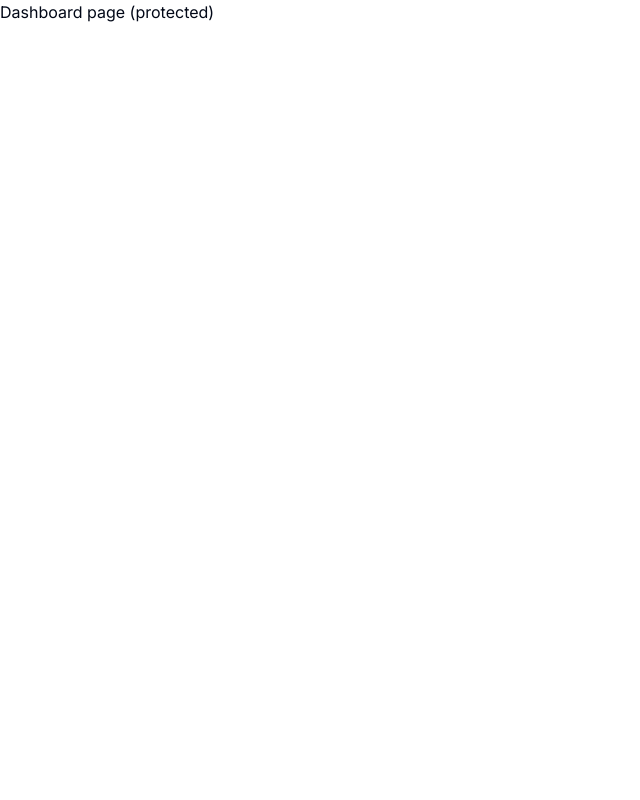
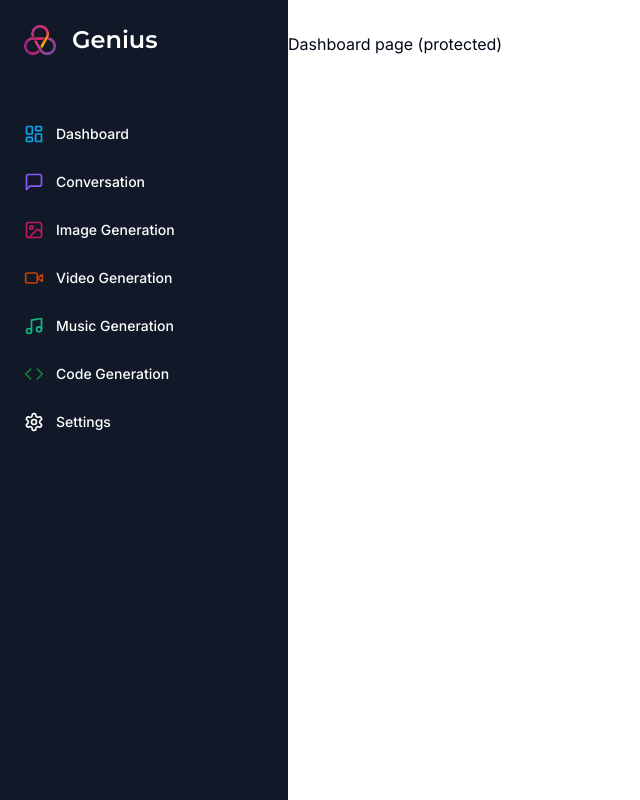
Before and after one commit to HassaanMuhammad69/AI-SaaS, a Next.js app: page /dashboard in a window 1280 px wide. Shown: the whole page, without its empty margins (0-640 px from the left). Built offline with nearby package versions, Linux system fonts and the light colour scheme.

Commit message:
sidebar is done

```diff
--- a/app/(dashboard)/(routes)/dashboard/page.tsx
+++ b/app/(dashboard)/(routes)/dashboard/page.tsx
@@ -1,11 +1,8 @@
-import { UserButton } from "@clerk/nextjs"
-
 
 const DashBoardPage=()=> {
   return(
     <div>
     <p>Dashboard page (protected)</p>
-    <UserButton afterSignOutUrl="/" />
     </div>
   )
 }
--- /dev/null
+++ b/app/(dashboard)/layout.tsx
@@ -0,0 +1,22 @@
+import Navbar from "@/components/navbar"
+import Sidebar from "@/components/sidebar"
+
+const DashBoardLayout =({
+    children
+}:{
+    children: React.ReactNode
+}) =>{
+ return(
+    <div className="h-full relative">
+        <div className="hidden h-full md:flex md:w-72 md:flex-col
+        md:fixed md:inset-y-0 z-[80] bg-gray-900">
+           <Sidebar/>
+        </div>
+        <main className="md:pl-72">
+            <Navbar/>
+            {children}
+        </main>
+    </div>
+ )
+}
+export default DashBoardLayout
--- /dev/null
+++ b/components/mobile-sidebar.tsx
@@ -0,0 +1,23 @@
+"use client"
+
+import { Button } from "./ui/button"
+import { Menu } from "lucide-react"
+import { Sheet, SheetContent, SheetTrigger } from "./ui/sheet"
+import Sidebar from "./sidebar"
+
+
+const MobileSidebar = () => {
+    return (
+        <Sheet>
+            <SheetTrigger>
+                <Button variant="ghost" size='icon' className="md:hidden">
+                    <Menu />
+                </Button>
+            </SheetTrigger>
+            <SheetContent side="left" className="p-0">
+                <Sidebar/>
+            </SheetContent>
+        </Sheet>
+    )
+}
+export default MobileSidebar
--- /dev/null
+++ b/components/navbar.tsx
@@ -0,0 +1,14 @@
+import { UserButton } from "@clerk/nextjs"
+import MobileSidebar from "./mobile-sidebar"
+
+const Navbar = () => {
+    return (
+        <div className="flex items-center p-4">
+            <MobileSidebar />
+            <div className="flex w-full justify-end">
+                <UserButton afterSignOutUrl="/" />
+            </div>
+        </div>
+    )
+}
+export default Navbar
--- /dev/null
+++ b/components/sidebar.tsx
@@ -0,0 +1,90 @@
+"use client"
+
+import { cn } from "@/lib/utils"
+import { Code, ImageIcon, LayoutDashboard, MessageSquare, Music, Settings, VideoIcon } from "lucide-react"
+import { Montserrat } from "next/font/google"
+import Image from "next/image"
+import Link from "next/link"
+
+const montserrat = Montserrat({ weight: "600", subsets: ["latin"] })
+
+const routes = [
+    {
+        label: "Dashboard",
+        icon: LayoutDashboard,
+        href: "/dashboard",
+        color: "text-sky-500"
+    },
+    {
+        label: "Conversation",
+        icon: MessageSquare,
+        href: "/conversation",
+        color: "text-violet-500"
+    },
+    {
+        label: "Image Generation",
+        icon: ImageIcon,
+        href: "/image",
+        color: "text-pink-700"
+    },
+    {
+        label: "Video Generation",
+        icon: VideoIcon,
+        href: "/video",
+        color: "text-orange-700"
+    },
+    {
+        label: "Music Generation",
+        icon: Music,
+        href: "/music",
+        color: "text-emerald-500"
+    },
+    {
+        label: "Code Generation",
+        icon: Code,
+        href: "/code",
+        color: "text-green-700"
+    },
+    {
+        label: "Settings",
+        icon: Settings,
+        href: "/settings",
+    },
+]
+
+const Sidebar = () => {
+    return (
+        <div className="space py-4 flex flex-col h-full bg-[#111827] text-white">
+            <div className="px-3 py-2 flex-1">
+                <Link href="/dashboard"
+                    className="flex items-center pl-3 mb-14">
+                    <div className="relative w-8 h-8 mr-4">
+                        <Image
+                            fill
+                            alt="Logo"
+                            src="/logo.png"
+                        />
+                    </div>
+                    <h1 className={cn("text-2xl font-bold", montserrat.className)}>
+                        Genius
+                    </h1>
+                </Link>
+                <div className="space-y-1">
+                    {routes.map((route) => (
+                        <Link href={route.href}
+                            key={route.href}
+                            className="text-sm group flex p-3 w-full justify start-0
+                            font-medium cursor-pointer hover:text-white hover:bg-white/10 rounded-lg transition"
+                        >
+                            <div className="flex items-center flex-1">
+                                <route.icon className={cn("h-5 w-5 mr-3", route.color)} />
+                                {route.label}
+                            </div>
+                        </Link>
+                    ))}
+                </div>
+            </div>
+        </div>
+    )
+}
+export default Sidebar
--- /dev/null
+++ b/components/ui/sheet.tsx
@@ -0,0 +1,140 @@
+"use client"
+
+import * as React from "react"
+import * as SheetPrimitive from "@radix-ui/react-dialog"
+import { cva, type VariantProps } from "class-variance-authority"
+import { X } from "lucide-react"
+
+import { cn } from "@/lib/utils"
+
+const Sheet = SheetPrimitive.Root
+
+const SheetTrigger = SheetPrimitive.Trigger
+
+const SheetClose = SheetPrimitive.Close
+
+const SheetPortal = SheetPrimitive.Portal
+
+const SheetOverlay = React.forwardRef<
+  React.ElementRef<typeof SheetPrimitive.Overlay>,
+  React.ComponentPropsWithoutRef<typeof SheetPrimitive.Overlay>
+>(({ className, ...props }, ref) => (
+  <SheetPrimitive.Overlay
+    className={cn(
+      "fixed inset-0 z-50 bg-black/80  data-[state=open]:animate-in data-[state=closed]:animate-out data-[state=closed]:fade-out-0 data-[state=open]:fade-in-0",
+      className
+    )}
+    {...props}
+    ref={ref}
+  />
+))
+SheetOverlay.displayName = SheetPrimitive.Overlay.displayName
+
+const sheetVariants = cva(
+  "fixed z-50 gap-4 bg-background p-6 shadow-lg transition ease-in-out data-[state=open]:animate-in data-[state=closed]:animate-out data-[state=closed]:duration-300 data-[state=open]:duration-500",
+  {
+    variants: {
+      side: {
+        top: "inset-x-0 top-0 border-b data-[state=closed]:slide-out-to-top data-[state=open]:slide-in-from-top",
+        bottom:
+          "inset-x-0 bottom-0 border-t data-[state=closed]:slide-out-to-bottom data-[state=open]:slide-in-from-bottom",
+        left: "inset-y-0 left-0 h-full w-3/4 border-r data-[state=closed]:slide-out-to-left data-[state=open]:slide-in-from-left sm:max-w-sm",
+        right:
+          "inset-y-0 right-0 h-full w-3/4  border-l data-[state=closed]:slide-out-to-right data-[state=open]:slide-in-from-right sm:max-w-sm",
+      },
+    },
+    defaultVariants: {
+      side: "right",
+    },
+  }
+)
+
+interface SheetContentProps
+  extends React.ComponentPropsWithoutRef<typeof SheetPrimitive.Content>,
+    VariantProps<typeof sheetVariants> {}
+
+const SheetContent = React.forwardRef<
+  React.ElementRef<typeof SheetPrimitive.Content>,
+  SheetContentProps
+>(({ side = "right", className, children, ...props }, ref) => (
+  <SheetPortal>
+    <SheetOverlay />
+    <SheetPrimitive.Content
+      ref={ref}
+      className={cn(sheetVariants({ side }), className)}
+      {...props}
+    >
+      {children}
+      <SheetPrimitive.Close className="absolute right-4 top-4 rounded-sm opacity-70 ring-offset-background transition-opacity hover:opacity-100 focus:outline-none focus:ring-2 focus:ring-ring focus:ring-offset-2 disabled:pointer-events-none data-[state=open]:bg-secondary">
+        <X className="h-4 w-4" />
+        <span className="sr-only">Close</span>
+      </SheetPrimitive.Close>
+    </SheetPrimitive.Content>
+  </SheetPortal>
+))
+SheetContent.displayName = SheetPrimitive.Content.displayName
+
+const SheetHeader = ({
+  className,
+  ...props
+}: React.HTMLAttributes<HTMLDivElement>) => (
+  <div
+    className={cn(
+      "flex flex-col space-y-2 text-center sm:text-left",
+      className
+    )}
+    {...props}
+  />
+)
+SheetHeader.displayName = "SheetHeader"
+
+const SheetFooter = ({
+  className,
+  ...props
+}: React.HTMLAttributes<HTMLDivElement>) => (
+  <div
+    className={cn(
+      "flex flex-col-reverse sm:flex-row sm:justify-end sm:space-x-2",
+      className
+    )}
+    {...props}
+  />
+)
+SheetFooter.displayName = "SheetFooter"
+
+const SheetTitle = React.forwardRef<
+  React.ElementRef<typeof SheetPrimitive.Title>,
+  React.ComponentPropsWithoutRef<typeof SheetPrimitive.Title>
+>(({ className, ...props }, ref) => (
+  <SheetPrimitive.Title
+    ref={ref}
+    className={cn("text-lg font-semibold text-foreground", className)}
+    {...props}
+  />
+))
+SheetTitle.displayName = SheetPrimitive.Title.displayName
+
+const SheetDescription = React.forwardRef<
+  React.ElementRef<typeof SheetPrimitive.Description>,
+  React.ComponentPropsWithoutRef<typeof SheetPrimitive.Description>
+>(({ className, ...props }, ref) => (
+  <SheetPrimitive.Description
+    ref={ref}
+    className={cn("text-sm text-muted-foreground", className)}
+    {...props}
+  />
+))
+SheetDescription.displayName = SheetPrimitive.Description.displayName
+
+export {
+  Sheet,
+  SheetPortal,
+  SheetOverlay,
+  SheetTrigger,
+  SheetClose,
+  SheetContent,
+  SheetHeader,
+  SheetFooter,
+  SheetTitle,
+  SheetDescription,
+}
--- a/package.json
+++ b/package.json
@@ -10,6 +10,7 @@
   },
   "dependencies": {
     "@clerk/nextjs": "^4.29.1",
+    "@radix-ui/react-dialog": "^1.0.5",
     "@radix-ui/react-slot": "^1.0.2",
     "class-variance-authority": "^0.7.0",
     "clsx": "^2.0.0",
```
Also changed, not shown: public/logo.png (added), 1 other file (tests, documents, lock files or other folders).
